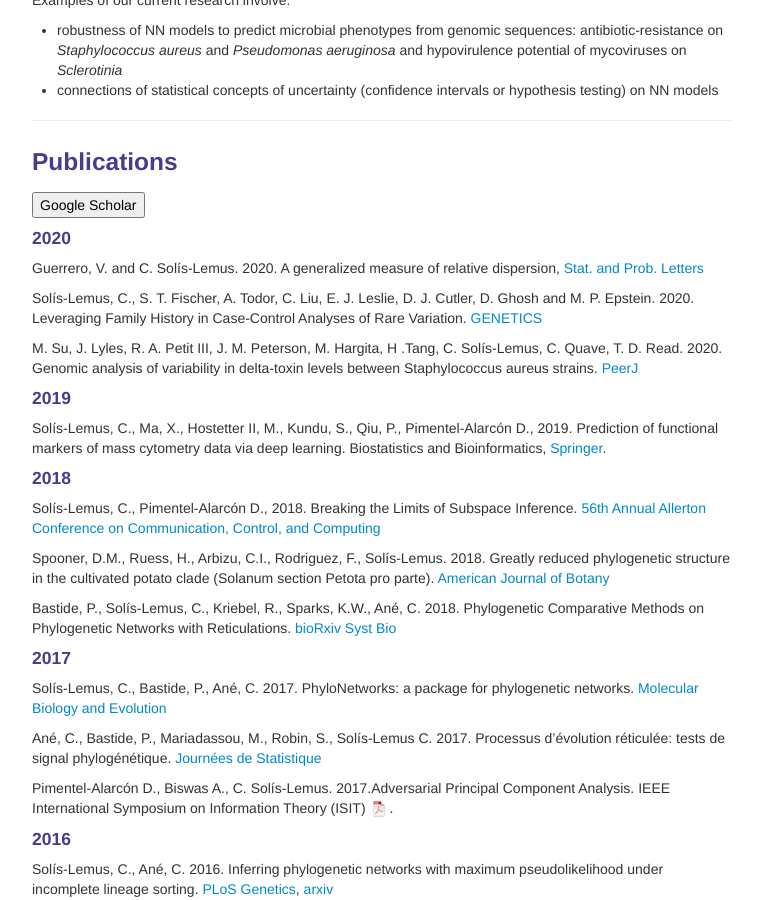
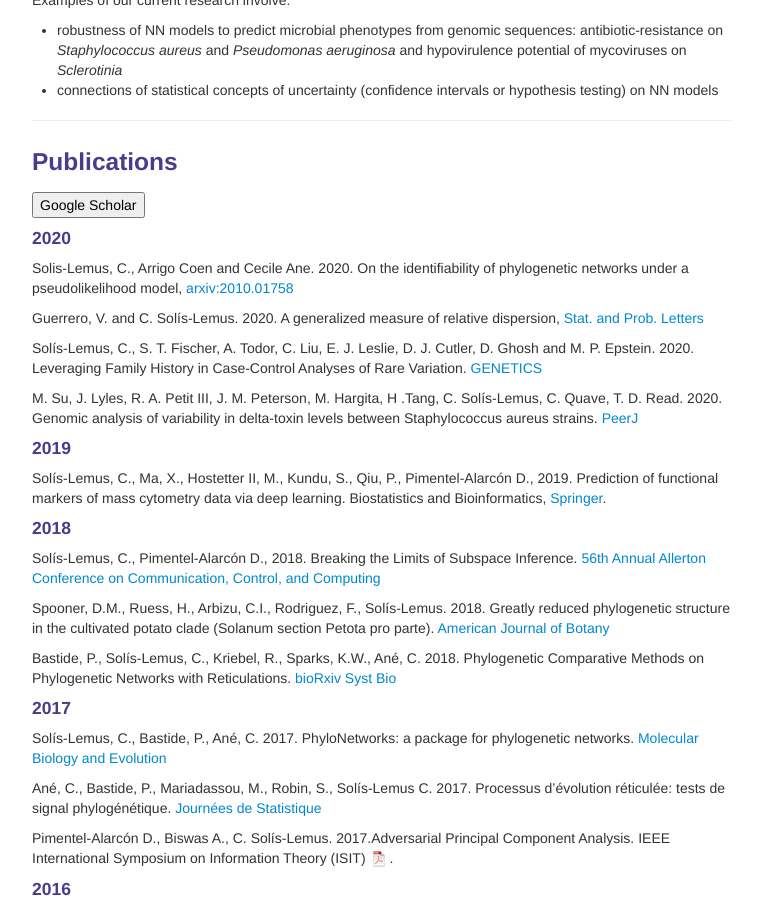
Before and after one commit to solislemuslab/solislemuslab.github.io, a Jekyll site: the page built from pages/research.md, in a window 1280 px wide and 900 px high, scrolled down 2508 px. Shown: the whole window, without its empty margins (258-1021 px from the left). Built offline with Jekyll 4.4.1, drawn with Linux system fonts in a browser that asks for light colours.

Commit message:
added phylonetworks paper

```diff
--- a/pages/research.md
+++ b/pages/research.md
@@ -107,6 +107,9 @@ Examples of our current research involve:
 
 #### 2020
 
+Solis-Lemus, C., Arrigo Coen and Cecile Ane. 2020. On the identifiability of phylogenetic
+networks under a pseudolikelihood model, [arxiv:2010.01758](https://arxiv.org/abs/2010.01758)
+
 Guerrero, V. and C. Sol&iacute;s-Lemus. 2020. A generalized measure of relative dispersion, [Stat. and Prob. Letters](https://www.sciencedirect.com/science/article/pii/S0167715220301097?dgcid=author)
 
 Sol&iacute;s-Lemus, C., S. T. Fischer, A. Todor, C. Liu, E. J. Leslie, D. J. Cutler, D. Ghosh and M. P. Epstein. 2020. Leveraging Family History in Case-Control Analyses of Rare Variation.
```
